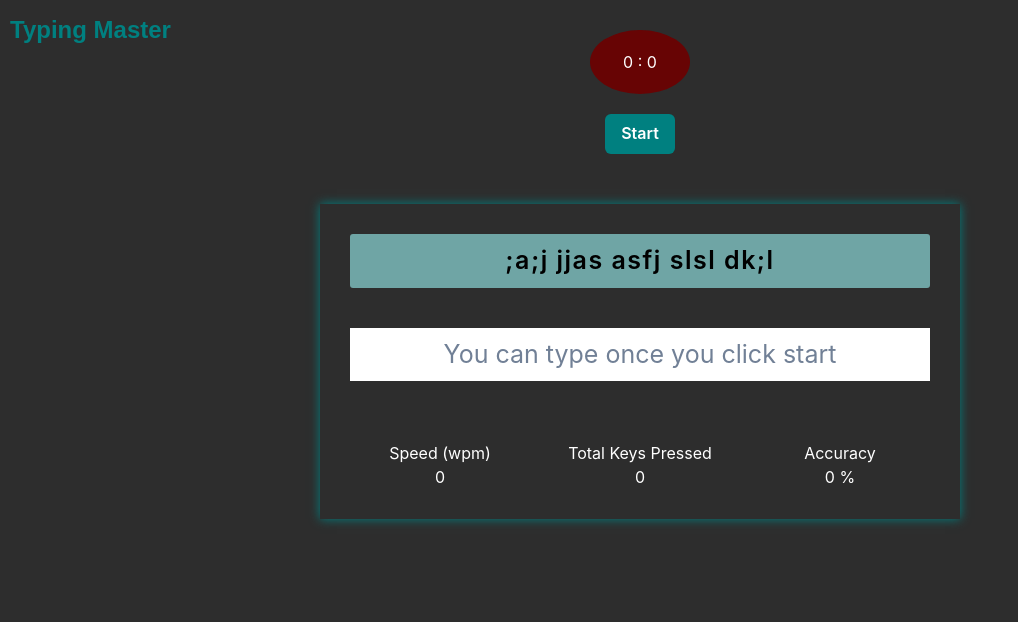
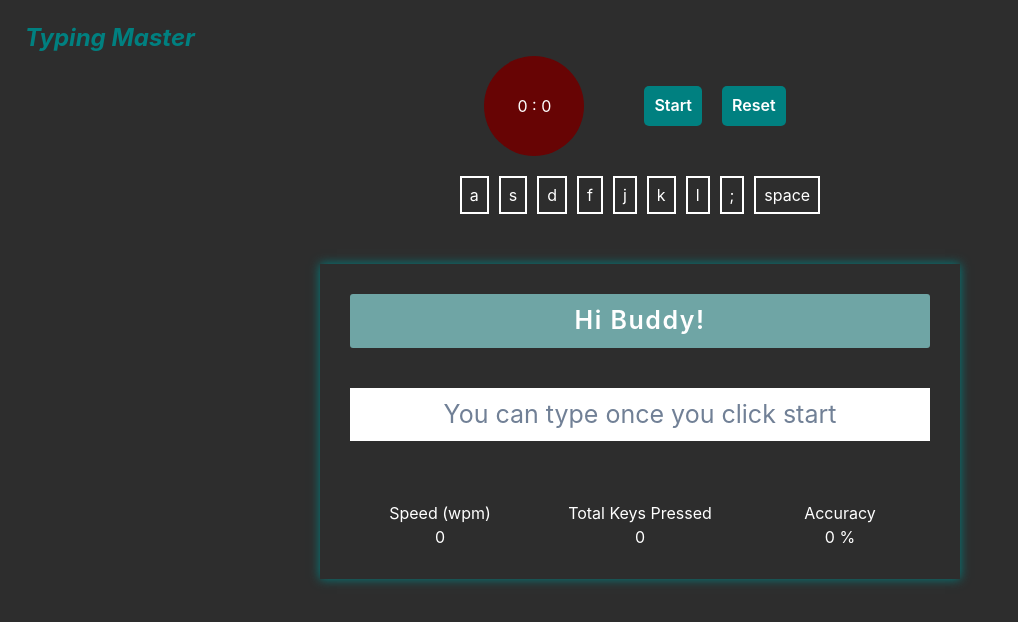
Before and after one commit to Monks09/typing-app, a React (Create React App) app: page / in a window 1280 px wide. Shown: the top 622 px of the page, without its empty margins (0-1018 px from the left). Built offline with nearby package versions, Linux system fonts and the light colour scheme.

Commit message:
added focus and next key functionality

```diff
--- a/src/App.css
+++ b/src/App.css
@@ -15,14 +15,19 @@ body {
 }
 
 .main-heading {
+  max-width: fit-content;
+}
+
+.main-heading h1 {
+  font-size: 24px;
   color: teal;
-  font-size: 24px;
-  position: absolute;
-  top: -18px;
-  left: 10px;
+  margin-top: 20px;
+  margin-left: 25px;
   font-weight: 700;
-  font-family: Arial, Helvetica, sans-serif;
+  font-style: italic;
 }
+
+
 
 .content {
   width: 50vw;
@@ -60,13 +65,24 @@ body {
   margin-top: 20px;
 }
 
+.timer-box {
+  width: 400px;
+  margin: auto;
+  display: flex;
+  justify-content: center;
+  align-items: center;
+  gap: 50px;
+}
+
 .timer {
   width: 100px;
-  margin: 30px auto 20px;
+  height: 100px;
   background-color: rgb(103, 4, 4);
   color: white;
-  padding: 20px;
   border-radius: 50%;
+  display: flex;
+  justify-content: center;
+  align-items: center;
 }
 
 .timer-buttons>button {
@@ -85,3 +101,26 @@ body {
   text-align: center;
   padding: 2rem;
 }
+
+.timer-box {
+  display: flex;
+  justify-content: center;
+  align-items: center;
+}
+
+.keys {
+  display: flex;
+  justify-content: center;
+  gap: 10px;
+  width: 400px;
+  margin: 20px auto 0px;
+}
+
+.keys>div {
+  border: 2px solid white;
+  padding: 5px 8px;
+}
+
+.active {
+  background-color: red;
+}
--- a/src/App.js
+++ b/src/App.js
@@ -1,4 +1,5 @@
 import './App.css';
+import Keys from './components/Keys';
 import PromptBox from './components/PromptBox';
 import Score from './components/Score';
 import Timer from './components/Timer';
@@ -8,8 +9,11 @@ import TypingBox from './components/TypingBox';
 function App() {
   return (
     <div className="App">
-      <h1 className='main-heading'>Typing Master</h1>
+      <div className='main-heading'>
+        <h1>Typing Master</h1>
+      </div>
       <Timer />
+      <Keys />
       <div className='content'>
         <PromptBox />
         <TypingBox />
--- /dev/null
+++ b/src/components/Keys.jsx
@@ -0,0 +1,50 @@
+import React from "react";
+import { useSelector } from "react-redux";
+
+function Keys(props) {
+  const currentPrompt = useSelector((store) => {
+    return store.current_prompt;
+  });
+
+  const activeIndex = useSelector((store) => {
+    return store.active_index;
+  });
+
+  console.log(currentPrompt);
+  console.log(activeIndex);
+  console.log(currentPrompt[activeIndex]);
+
+  return (
+    <div className="keys">
+      <div className={currentPrompt[activeIndex] === "a" ? "active" : ""}>
+        a
+      </div>
+      <div className={currentPrompt[activeIndex] === "s" ? "active" : ""}>
+        s
+      </div>
+      <div className={currentPrompt[activeIndex] === "d" ? "active" : ""}>
+        d
+      </div>
+      <div className={currentPrompt[activeIndex] === "f" ? "active" : ""}>
+        f
+      </div>
+      <div className={currentPrompt[activeIndex] === "j" ? "active" : ""}>
+        j
+      </div>
+      <div className={currentPrompt[activeIndex] === "k" ? "active" : ""}>
+        k
+      </div>
+      <div className={currentPrompt[activeIndex] === "l" ? "active" : ""}>
+        l
+      </div>
+      <div className={currentPrompt[activeIndex] === ";" ? "active" : ""}>
+        ;
+      </div>
+      <div className={currentPrompt[activeIndex] === " " ? "active" : ""}>
+        space
+      </div>
+    </div>
+  );
+}
+
+export default Keys;
--- a/src/components/PromptBox.jsx
+++ b/src/components/PromptBox.jsx
@@ -1,4 +1,4 @@
-import React, { useEffect } from "react";
+import React, { useEffect, useState } from "react";
 import { useDispatch, useSelector } from "react-redux";
 import { generatePromptThunkActionCreator } from "../redux/action";
 
@@ -7,15 +7,50 @@ function PromptBox(props) {
     return store.current_prompt;
   });
 
+  const userText = useSelector((store) => {
+    return store.user_text;
+  });
+
   const dispatch = useDispatch();
 
-  useEffect(() => {
-    dispatch(generatePromptThunkActionCreator());
-  }, []);
+  const compare = () => {
+    let activeIndex = -1;
+
+    if (userText === "") {
+      activeIndex = 0;
+    } else {
+      let i = 0;
+      while (i < userText.length) {
+        if (userText[i] !== currentPrompt[i]) {
+          activeIndex = i;
+          break;
+        }
+        i++;
+      }
+
+      if (i === userText.length) {
+        activeIndex = i;
+      }
+
+      return activeIndex;
+    }
+  };
+
+  // updating the active index
+  let index = compare();
+  dispatch({
+    type: "SET_ACTIVE_INDEX",
+    payload: index,
+  });
 
   return (
     <div className="prompt-box">
-      <p>{currentPrompt}</p>
+      <p
+        className="prompt-text"
+        style={{ color: currentPrompt === "Hi Buddy!" ? "white" : "black" }}
+      >
+        {currentPrompt}
+      </p>
     </div>
   );
 }
--- a/src/components/Timer.jsx
+++ b/src/components/Timer.jsx
@@ -36,6 +36,10 @@ function Timer(props) {
     return store.total_words_count;
   });
 
+  let focusTypingBox = useSelector((store) => {
+    return store.focusTypingBox;
+  });
+
   const dispatch = useDispatch();
 
   dispatch({
@@ -43,25 +47,38 @@ function Timer(props) {
     payload: timer,
   });
 
-  function startGame() {
+  async function startGame() {
+    // generating the prompt for the first time
+    await dispatch(generatePromptThunkActionCreator());
+
+    // setting the active index as 0
+    dispatch({
+      type: "SET_ACTIVE_INDEX",
+      payload: 0,
+    });
+
     let id = setInterval(() => {
       setTimer((prev) => prev + 1);
     }, 1000);
 
     setTimerId(id);
-    setTimer(0);
-
-    dispatch({
-      type: "START_NEW_GAME",
-    });
-
-    dispatch(generatePromptThunkActionCreator());
+    focusTypingBox();
   }
 
   function endGame() {
     clearInterval(timerId);
     setTimerId(undefined);
     onOpen();
+  }
+
+  function resetGame() {
+    clearInterval(timerId);
+    setTimerId(undefined);
+    setTimer(0);
+
+    dispatch({
+      type: "RESET_SCORE",
+    });
   }
 
   function getOverallAccuracy() {
@@ -98,10 +115,12 @@ function Timer(props) {
   }
 
   return (
-    <div>
+    <div className="timer-comp">
+      <div className="timer-box">
         <div className="timer">
           <span>{`${minutes} : ${seconds}`}</span>
         </div>
+        <div className="timer-buttons">
           <Button
             bgColor={"teal"}
             color={"white"}
@@ -109,6 +128,11 @@ function Timer(props) {
           >
             {!timerId ? "Start" : "End"}
           </Button>
+          <Button bgColor={"teal"} color={"white"} onClick={resetGame}>
+            Reset
+          </Button>
+        </div>
+      </div>
 
       <Modal isOpen={isOpen} onClose={onClose}>
         <ModalOverlay />
--- a/src/components/TypingBox.jsx
+++ b/src/components/TypingBox.jsx
@@ -1,4 +1,4 @@
-import React, { useState } from "react";
+import React, { useEffect, useRef, useState } from "react";
 import { useDispatch, useSelector } from "react-redux";
 import { generatePromptThunkActionCreator } from "../redux/action";
 
@@ -6,6 +6,12 @@ function TypingBox(props) {
   const [keysPressed, setKeysPressed] = useState(0);
   const [error, setError] = useState(false);
   const [typos, setTypos] = useState(0);
+
+  const inputRef = useRef(null);
+
+  const handleClick = () => {
+    inputRef.current.focus();
+  };
 
   const prompt = useSelector((store) => {
     return store.current_prompt;
@@ -17,9 +23,21 @@ function TypingBox(props) {
 
   const dispatch = useDispatch();
 
+  useEffect(() => {
+    dispatch({
+      type: "SET_FOCUS_FUNCTION",
+      payload: handleClick,
+    });
+  });
+
   const checkInput = (e) => {
     setKeysPressed(keysPressed + 1);
     const input = e.target.value;
+
+    dispatch({
+      type: "SET_USER_TEXT",
+      payload: input,
+    });
 
     if (input !== prompt.substr(0, input.length)) {
       setTypos(typos + 1);
@@ -51,6 +69,7 @@ function TypingBox(props) {
   return (
     <div className="typing-box">
       <input
+        ref={inputRef}
         type="text"
         name="user-text"
         id="user-text"
@@ -61,7 +80,7 @@ function TypingBox(props) {
             ? "You can type once you click start"
             : "Type given prompt here..."
         }
-        disabled={timerValue === 0}
+        disabled={prompt === "Hi Buddy!"}
       />
     </div>
   );
--- a/src/redux/reducer.js
+++ b/src/redux/reducer.js
@@ -1,5 +1,7 @@
 const initialState = {
-    current_prompt: "",
+    current_prompt: "Hi Buddy!",
+    user_text: "",
+    active_index: 0,
     total_words_count: 0,
     timer_value: 0,
     prev_timer_value: 0,
@@ -7,6 +9,7 @@ const initialState = {
     total_keys_pressed: 0,
     total_typos: 0,
     accuracy: 0,
+    focusTypingBox: null,
 }
 
 function reducer(state = initialState, action) {
@@ -51,8 +54,23 @@ function reducer(state = initialState, action) {
                 ...state,
                 timer_value: action.payload,
             }
-        case "START_NEW_GAME":
+        case "RESET_SCORE":
             return initialState;
+        case "SET_FOCUS_FUNCTION":
+            return {
+                ...state,
+                focusTypingBox: action.payload,
+            }
+        case "SET_ACTIVE_INDEX":
+            return {
+                ...state,
+                active_index: action.payload,
+            }
+        case "SET_USER_TEXT":
+            return {
+                ...state,
+                user_text: action.payload,
+            }
         default:
             return state;
     }
```
Lines whose indentation alone changed are shown as unchanged.
